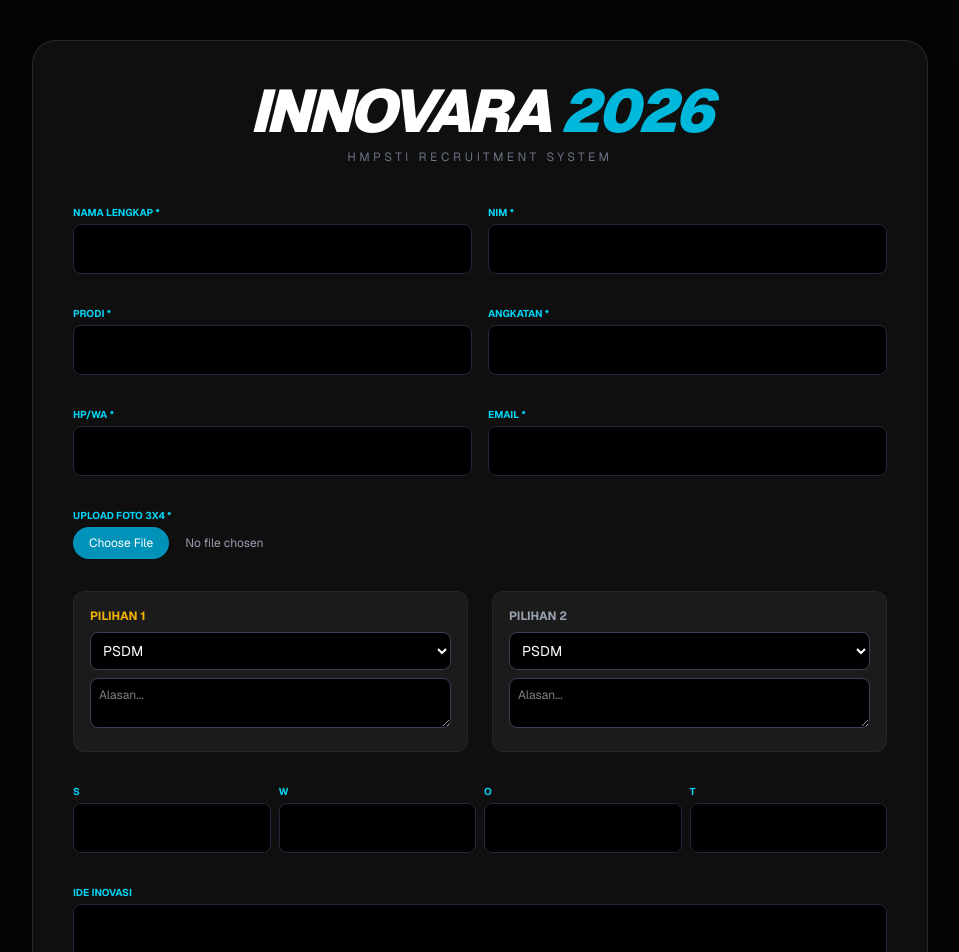
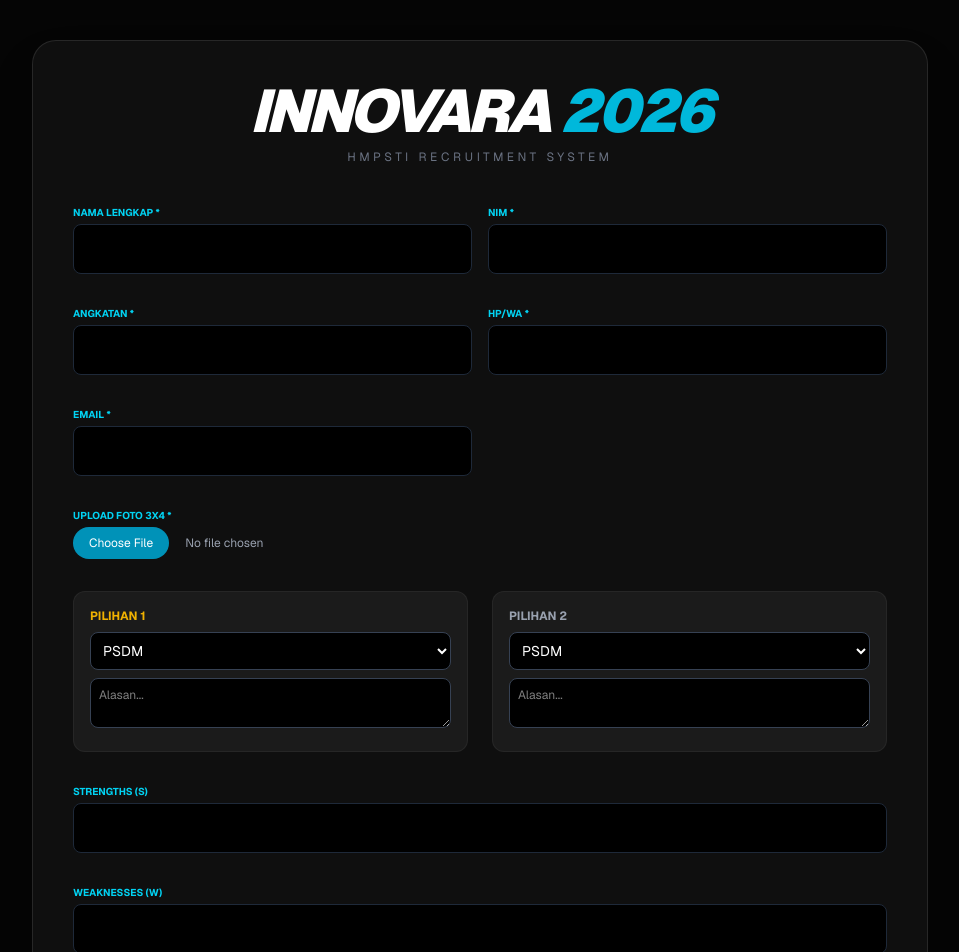
Before and after one commit to znlumins/webdaftarhmpsti, a Next.js app: page / in a window 1280 px wide. Shown: the top 952 px of the page, without its empty margins (160-1119 px from the left). Built offline with nearby package versions, Linux system fonts and the light colour scheme.

Commit message:
fix : delete prodi column on form, adjust field of swot

```diff
--- a/app/page.tsx
+++ b/app/page.tsx
@@ -95,7 +95,6 @@ export default function Home() {
             <section className="grid grid-cols-1 md:grid-cols-2 gap-4">
               <InputText label="Nama Lengkap" name="nama" req />
               <InputText label="NIM" name="nim" req />
-              <InputText label="Prodi" name="prodi" req />
               <InputText label="Angkatan" name="angkatan" req />
               <InputText label="HP/WA" name="hp" req />
               <InputText label="Email" name="email" type="email" req />
@@ -125,11 +124,11 @@ export default function Home() {
 
             {/* SWOT & KOMITMEN */}
             <section className="space-y-4">
-              <div className="grid grid-cols-2 md:grid-cols-4 gap-2">
-                <InputText label="S" name="swot_s" />
-                <InputText label="W" name="swot_w" />
-                <InputText label="O" name="swot_o" />
-                <InputText label="T" name="swot_t" />
+              <div className="grid grid-cols-1 gap-4">
+                <InputText label="Strengths (S)" name="swot_s" />
+                <InputText label="Weaknesses (W)" name="swot_w" />
+                <InputText label="Opportunities (O)" name="swot_o" />
+                <InputText label="Threats (T)" name="swot_t" />
               </div>
               <TextArea label="Ide Inovasi" name="ide_terobosan" />
               <div className="bg-cyan-500/5 p-4 rounded-xl border border-cyan-500/20">
```
